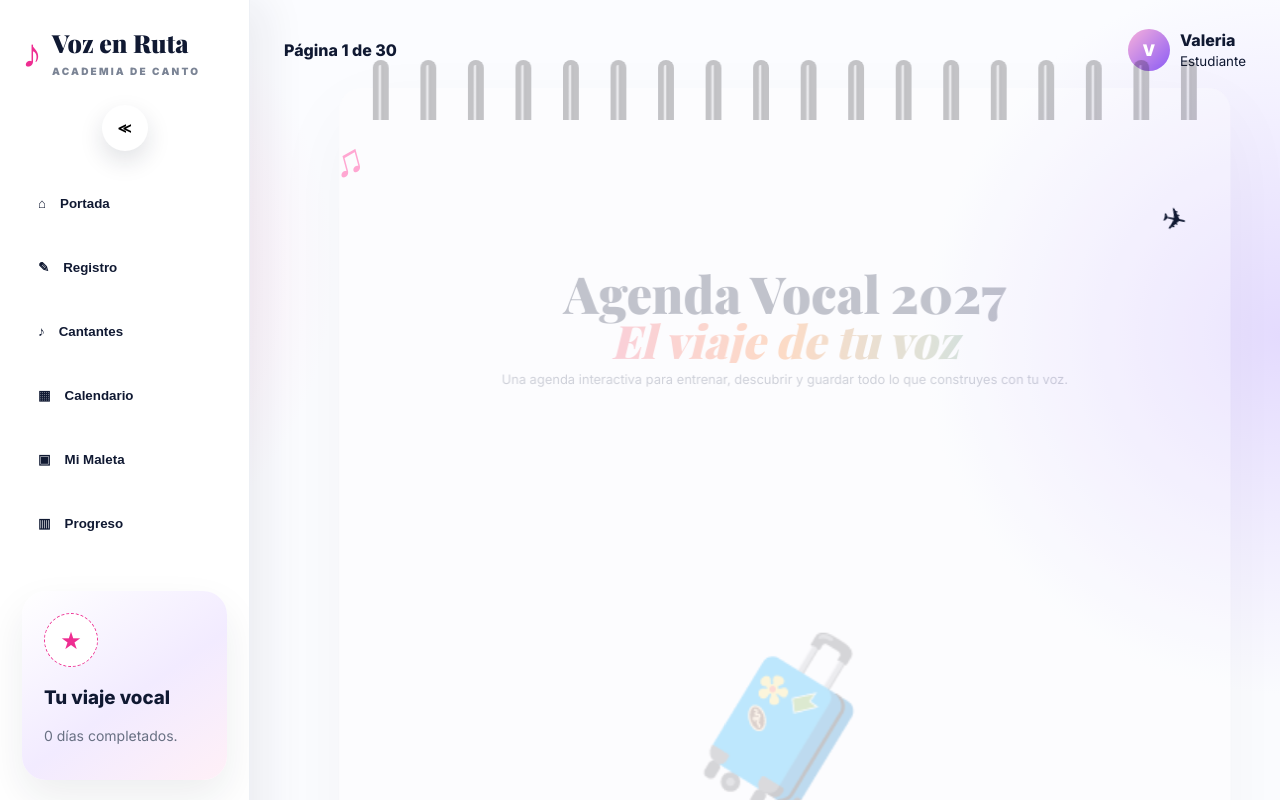
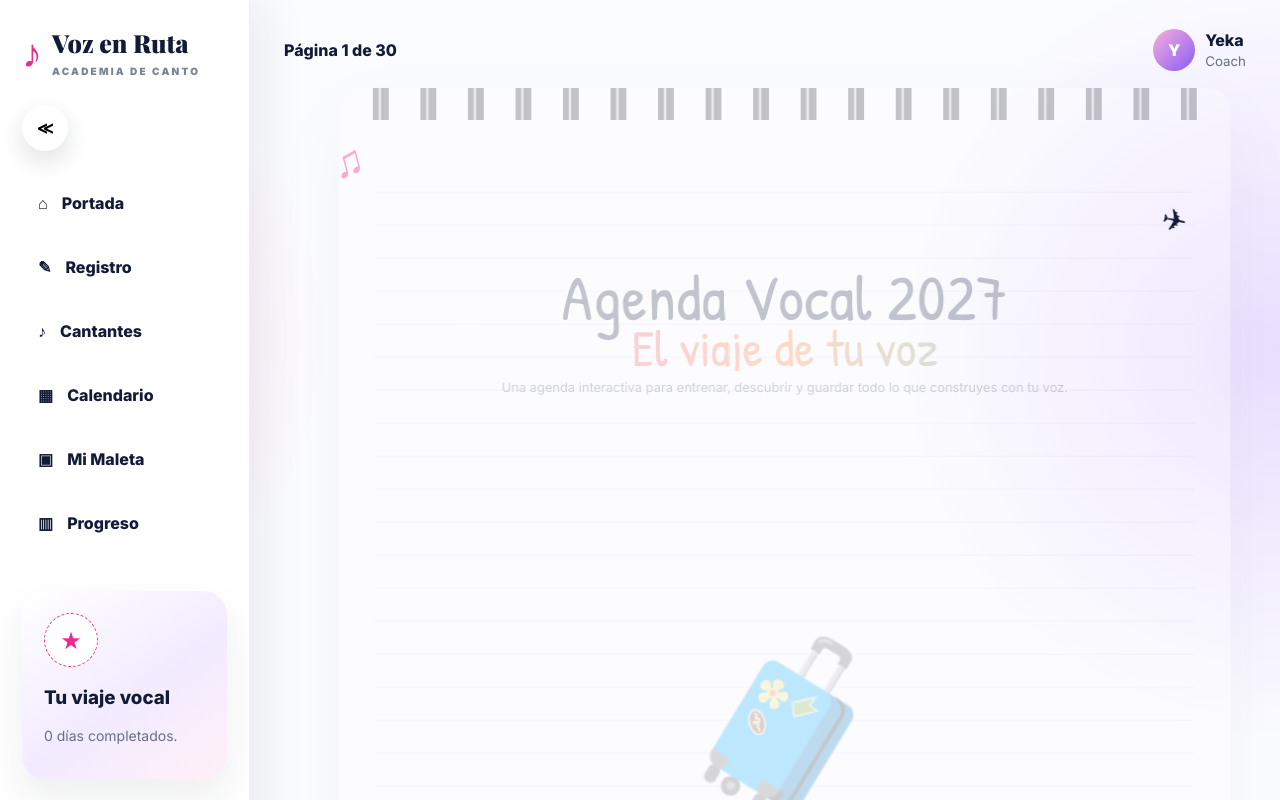
Before and after one commit to manu305ale-byte/agendayekacoachacademy, a Next.js app: page / in a window 1280 px wide. Built offline with nearby package versions, Linux system fonts and the light colour scheme.

Commit message:
Usar agenda v5 manuscrita como pagina principal

```diff
--- a/app/page.tsx
+++ b/app/page.tsx
@@ -3,7 +3,7 @@ export const dynamic = 'force-dynamic';
 export default function Home() {
   return (
     <iframe
-      src="/agenda-v4.html?v=4.2"
+      src="/agenda-v5.html?v=5.0"
       title="Agenda Yeka Coach Academy 2027"
       style={{ width: '100vw', height: '100vh', border: 0, display: 'block' }}
     />
```
